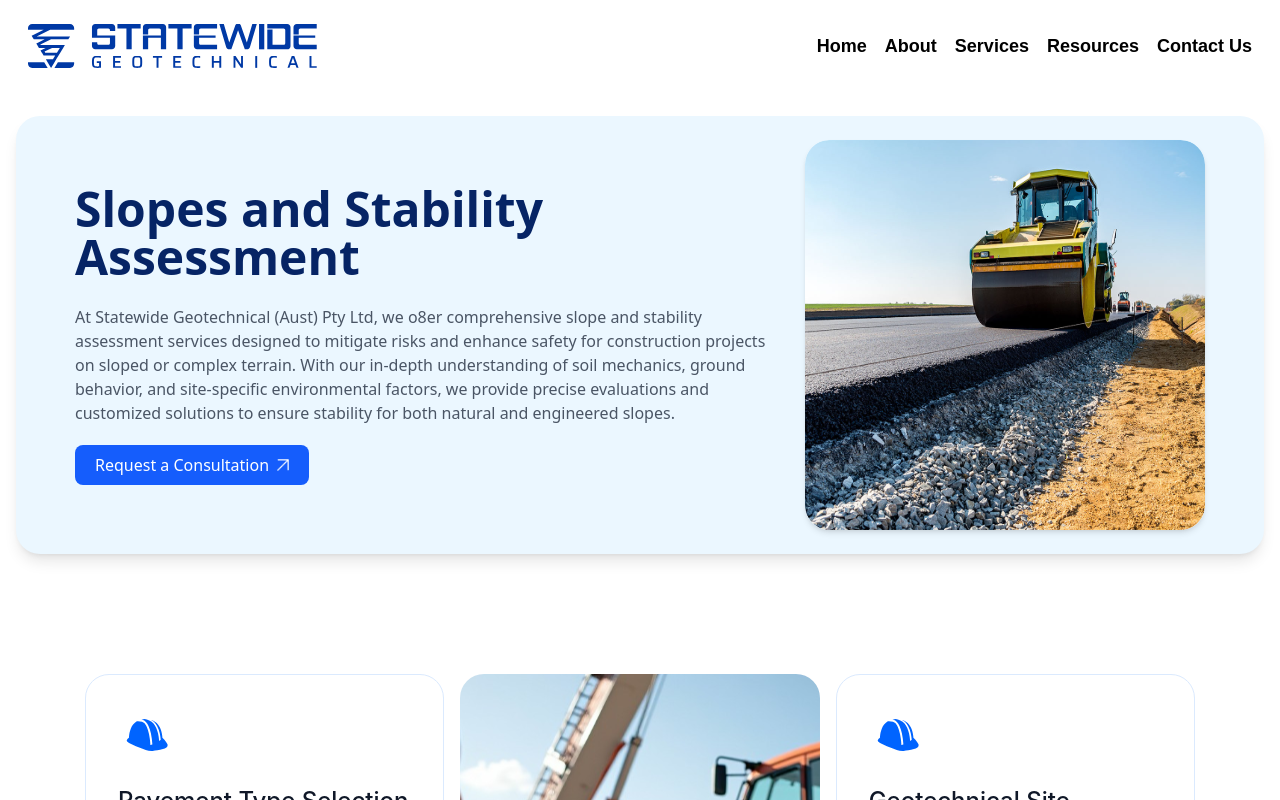
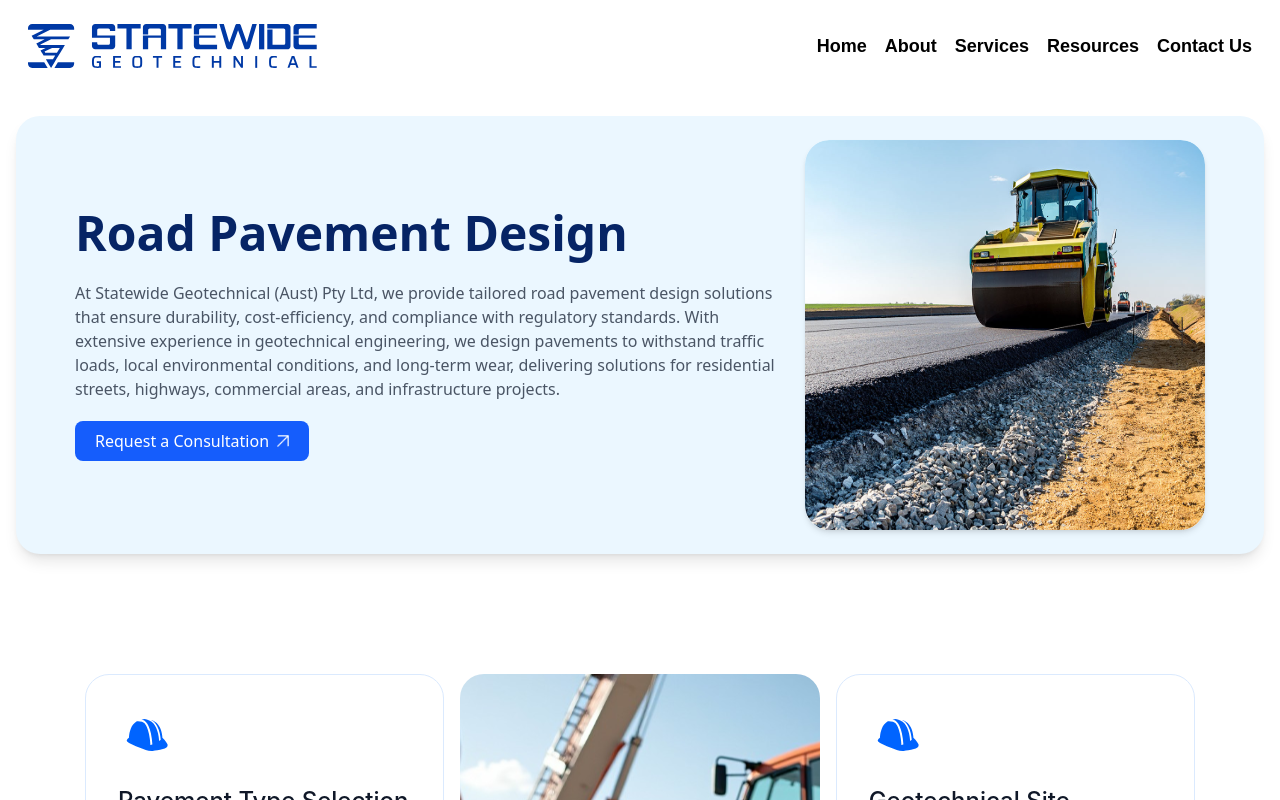
Before and after one commit to tharanga-madurapperuma/statewide-geotechnical_construction-site, a React (Vite) app: page /road in a window 1280 px wide. Shown: the top 800 px of the page. Built offline with nearby package versions, Linux system fonts and the light colour scheme.

Commit message:
text updated

```diff
--- a/src/pages/road/Road.jsx
+++ b/src/pages/road/Road.jsx
@@ -12,8 +12,8 @@ const Road = () => {
            <div className="mt-4 sm:mt-6 px-3 sm:px-4">
               <ButtonCard
                 image={Roller}
-                title="Slopes and Stability Assessment"
-                description="At Statewide Geotechnical (Aust) Pty Ltd, we o8er comprehensive slope and stability assessment services designed to mitigate risks and enhance safety for construction projects on sloped or complex terrain. With our in-depth understanding of soil mechanics, ground behavior, and site-specific environmental factors, we provide precise evaluations and customized solutions to ensure stability for both natural and engineered slopes."
+                title="Road Pavement Design"
+                description="At Statewide Geotechnical (Aust) Pty Ltd, we provide tailored road pavement design solutions that ensure durability, cost-efficiency, and compliance with regulatory standards. With extensive experience in geotechnical engineering, we design pavements to withstand traffic loads, local environmental conditions, and long-term wear, delivering solutions for residential streets, highways, commercial areas, and infrastructure projects."
                 buttonText="Request a Consultation"
               />
             </div>
--- a/src/pages/slopes/Slopes.jsx
+++ b/src/pages/slopes/Slopes.jsx
@@ -12,7 +12,7 @@ const Slopes = () => {
               <ButtonCard
                 image={SoilTesting}
                 title="Slopes and Stability Assessment"
-                description="At Statewide Geotechnical (Aust) Pty Ltd, we o8er comprehensive slope and stability assessment services designed to mitigate risks and enhance safety for construction projects on sloped or complex terrain. With our in-depth understanding of soil mechanics, ground behavior, and site-specific environmental factors, we provide precise evaluations and customized solutions to ensure stability for both natural and engineered slopes."
+                description="At Statewide Geotechnical (Aust) Pvt Ltd, we offer comprehensive slope and stability assessment services designed to mitigate risks and enhance safety for construction projects on sloped or complex terrain. With our in-depth understanding of soil mechanics, ground behavior, and site-specific environmental factors, we provide precise evaluations and customized solutions to ensure stability for both natural and engineered slopes."
                 buttonText="Get in Touch"
               />
             </div>
```
